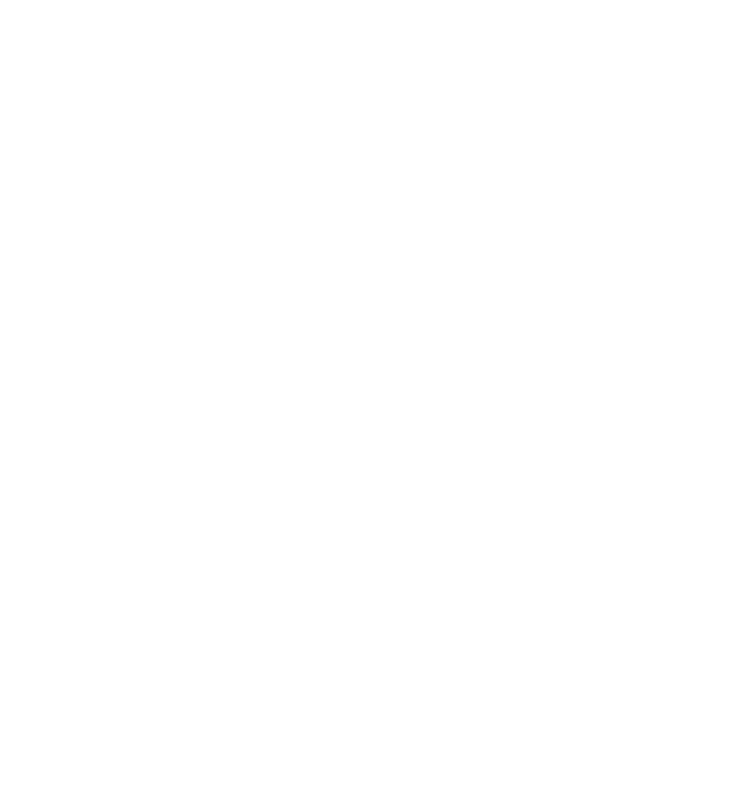
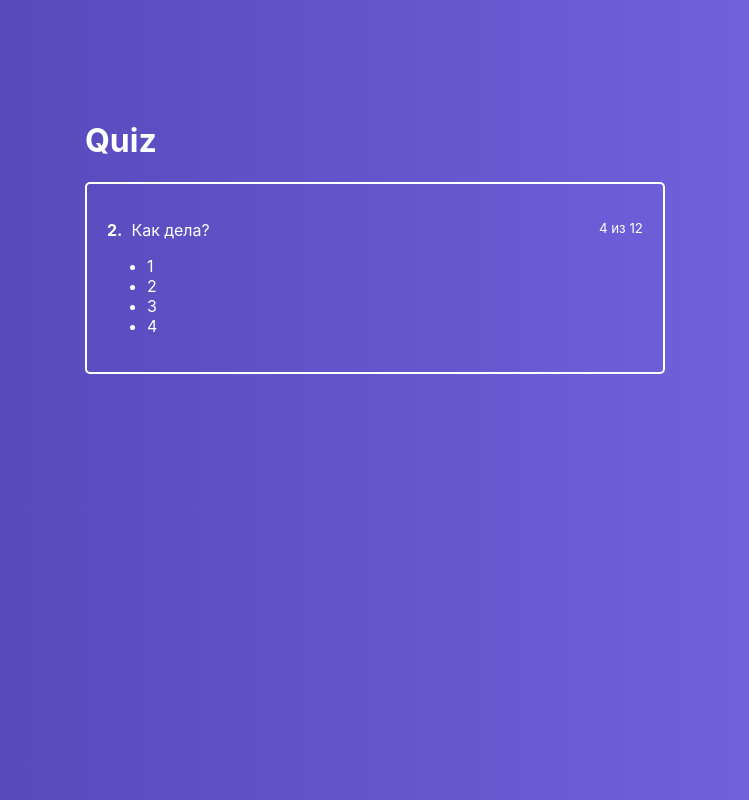
Before and after one commit to disterveg/test-on-reactjs, a React app: page / in a window 1280 px wide. Shown: the whole page, without its empty margins (265-1014 px from the left). Built offline with nearby package versions, Linux system fonts and the light colour scheme.

Commit message:
create component question

```diff
--- /dev/null
+++ b/src/components/ActiveQuiz/ActiveQuiz.css
@@ -0,0 +1,13 @@
+.ActiveQuiz {
+    padding: 20px;
+    color: #fff;
+    border: 2px solid #fff;
+    border-radius: 5px;
+    margin: 0 10px;
+    box-sizing: border-box;
+}
+
+.Question {
+    display: flex;
+    justify-content: space-between;
+}
--- /dev/null
+++ b/src/components/ActiveQuiz/ActiveQuiz.js
@@ -0,0 +1,26 @@
+import React from 'react';
+import './ActiveQuiz.css';
+
+const ActiveQuiz = props => {
+    return (
+        <div className="ActiveQuiz">
+        <p className="Question">
+            <span>
+                <strong>2.</strong>&nbsp;
+                Как дела?
+            </span>
+
+            <small>4 из 12</small>
+        </p>
+
+        <ul>
+            <li>1</li>
+            <li>2</li>
+            <li>3</li>
+            <li>4</li>
+        </ul>
+    </div>
+    );
+}
+
+export default ActiveQuiz;
--- a/src/containers/Quiz/Quiz.css
+++ b/src/containers/Quiz/Quiz.css
@@ -4,5 +4,14 @@
     padding-top: 100px;
     flex-grow: 1;
     width: 100%;
-    background: lenear-gradient(90deg, #5041b2 0%, #7969e6 100%);
+    background: linear-gradient(90deg, #5041b2 0%, #7969e6 100%);
 }
+
+.Quiz h1 {
+    color: #fff;
+    margin-left: 10px;
+}
+
+.QuizWrapper {
+    width: 600px;
+}
--- a/src/containers/Quiz/Quiz.js
+++ b/src/containers/Quiz/Quiz.js
@@ -1,16 +1,20 @@
 import React, {Component} from 'react';
 import './Quiz.css';
+import ActiveQuiz from '../../components/ActiveQuiz/ActiveQuiz';
 
 class Quizz extends Component {
     constructor(props) {
         super(props);
-        this.state = [];
+        //this.state = [];
       }
 
     render() {
         return (
             <div className="Quiz">
-
+                <div className="QuizWrapper">
+                    <h1> Quiz</h1>
+                    <ActiveQuiz />
+                </div>
             </div>
         );
     };
```
